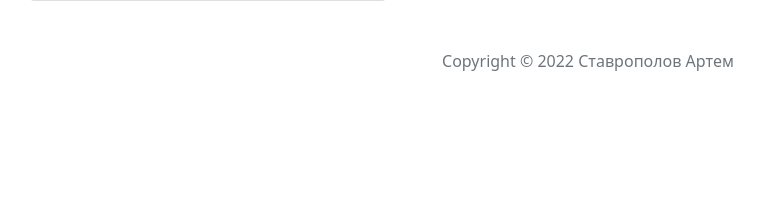
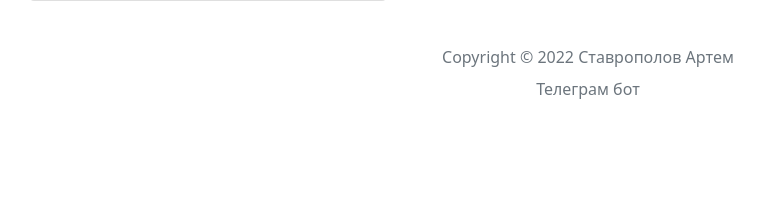
Before and after one commit to malstapro/Dialife-website, a Django app: page / in a window 1280 px wide. Shown: the part 593-800 px from the top of the page, without its empty margins (52-816 px from the left). Run offline with Django 4.2, Linux system fonts and the light colour scheme; some libraries are stand-ins or nearby versions.

Commit message:
Footer update

```diff
--- a/templates/base.html
+++ b/templates/base.html
@@ -16,10 +16,11 @@
 
 {% endblock %}
 
-<div class="container mt-5">
+<div class="container mt-5 mb-2">
     <footer class="footer">
-        <div class="d-flex justify-content-center">
+        <div class="d-flex justify-content-center flex-column text-center lh-1">
             <p class="text-secondary">Copyright &copy; 2022 <a href="https://github.com/tesla33IO" class="text-decoration-none link-secondary">Ставрополов Артем</a></p>
+            <a href="https://t.me/dia_help_bot" class="text-decoration-none link-secondary">Телеграм бот</a>
         </div>
     </footer>
 </div>
```
Also changed, not shown: db.sqlite3.
